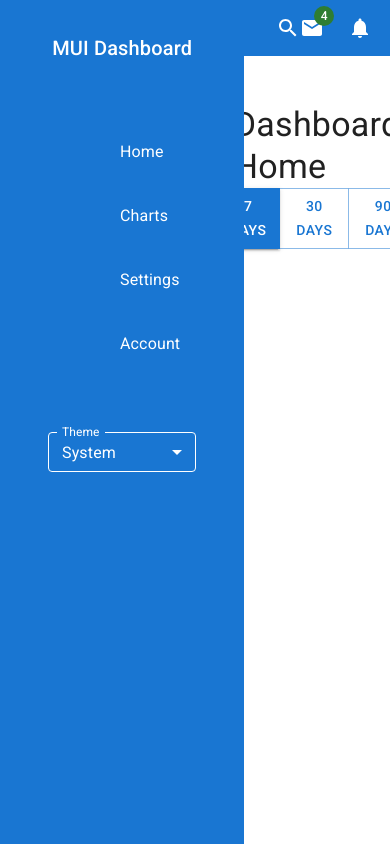
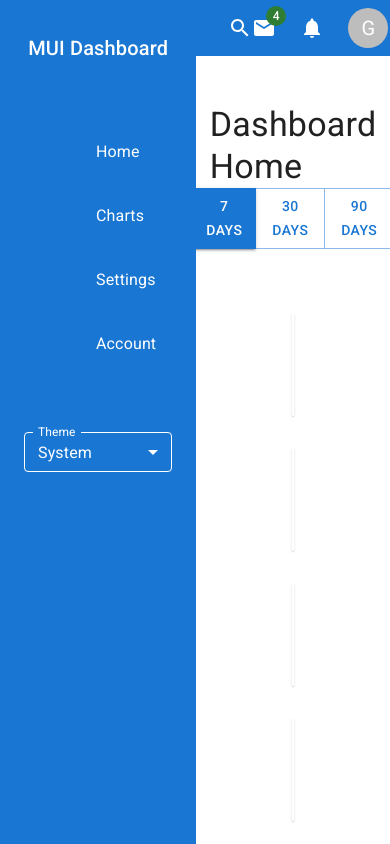
Before and after one commit to giuseppe2305/mui-dashboard, a React (Vite) app: page / in a window 390 px wide. Built offline with nearby package versions, Linux system fonts and the light colour scheme; some icons are missing.

Commit message:
Fixed Sidebar width to improve responsive design.

```diff
--- a/src/components/Sidebar.tsx
+++ b/src/components/Sidebar.tsx
@@ -4,6 +4,7 @@ import HomeIcon from "@mui/icons-material/Home";
 import ShowChart from "@mui/icons-material/ShowChart";
 import Settings from "@mui/icons-material/Settings";
 import Person from "@mui/icons-material/Person";
+
 import { ThemeSwitch } from "./ThemeSwitch";
 
 function Sidebar() {
@@ -14,7 +15,7 @@ function Sidebar() {
         color: "primary.contrastText",
       }}
     >
-      <Grid sx={{ p: 4, flexDirection: "column" }}>
+      <Grid sx={{ py: 4, px: { xs: 1, md: 2, lg: 4 }, flexDirection: "column" }}>
         <Typography variant="h6" sx={{ textAlign: "center" }}>
           MUI Dashboard
         </Typography>
```
